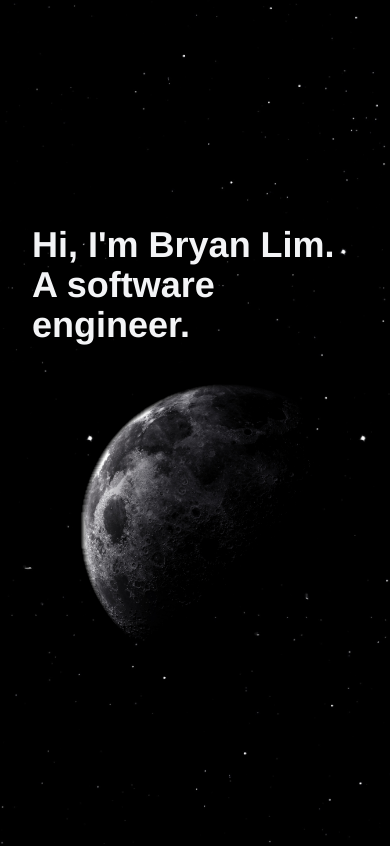
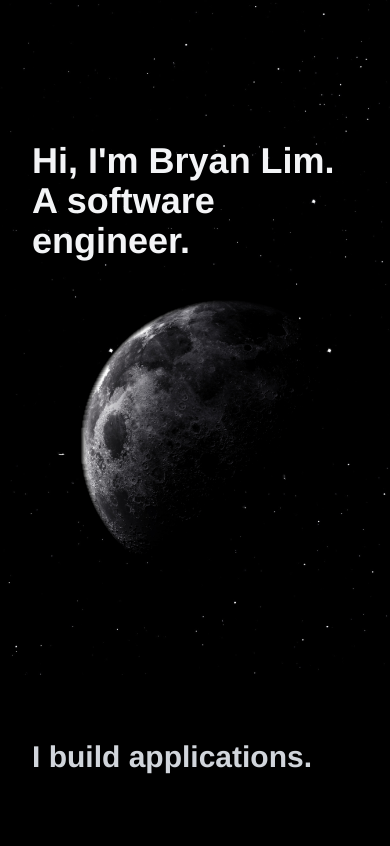
Before and after one commit to limjunan/portfolio, a React (Create React App) app: page / in a window 390 px wide. Shown: the top 846 px of the page. Built offline with nearby package versions, Linux system fonts and the light colour scheme.

Commit message:
update min height for landing on mobile

```diff
--- a/src/components/landing.js
+++ b/src/components/landing.js
@@ -21,7 +21,7 @@ const Landing = () => {
   return (
     <div>
       <div
-        className="min-h-screen bg-cover bg-center flex flex-col lg:flex-row justify-center items-center lg:justify-start"
+        className="min-h-[80vh] md:min-h-screen bg-cover bg-center flex flex-col lg:flex-row justify-center items-center lg:justify-start"
         style={{
           backgroundImage: "url('background.jpeg')",
         }}
```
